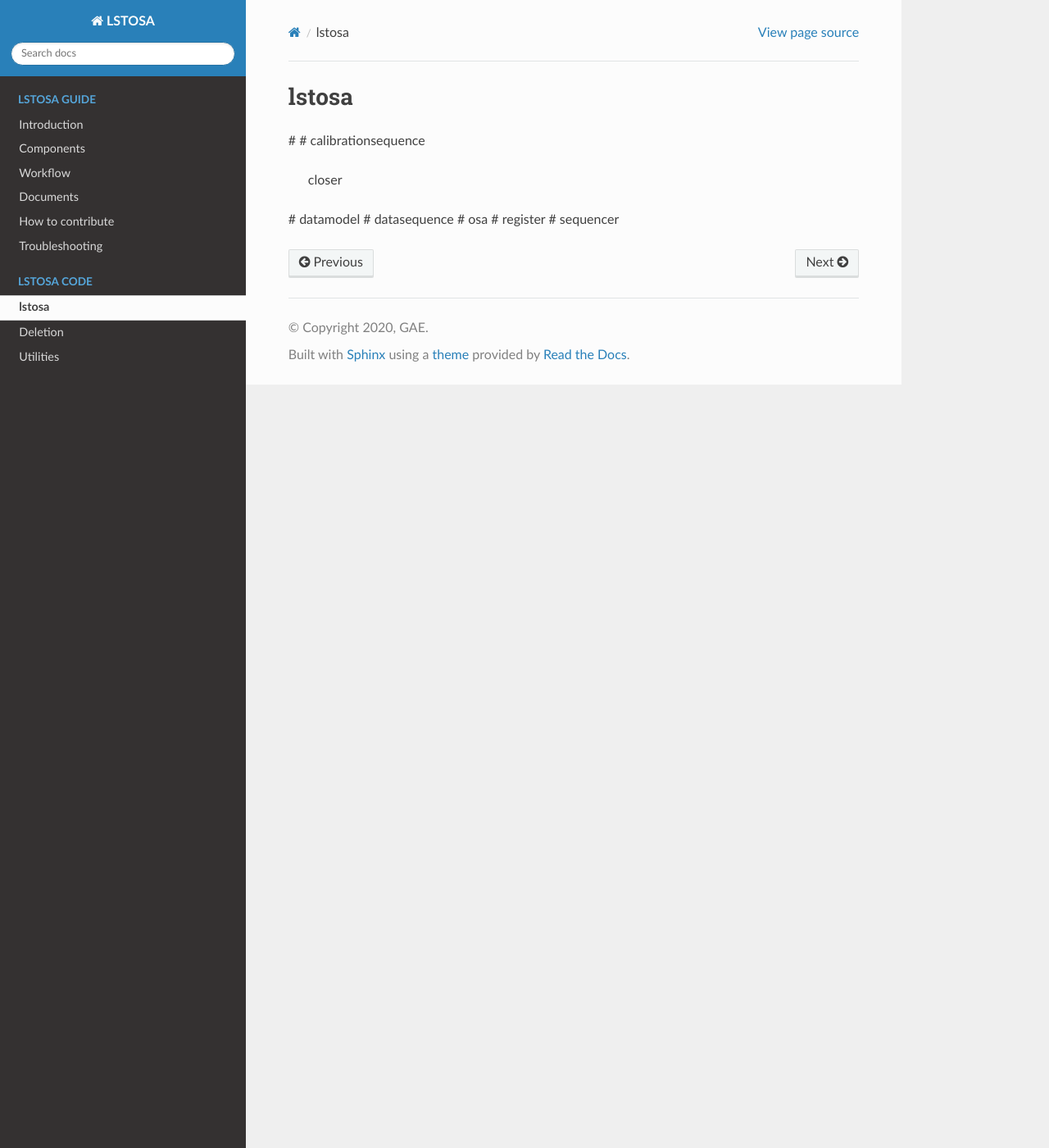
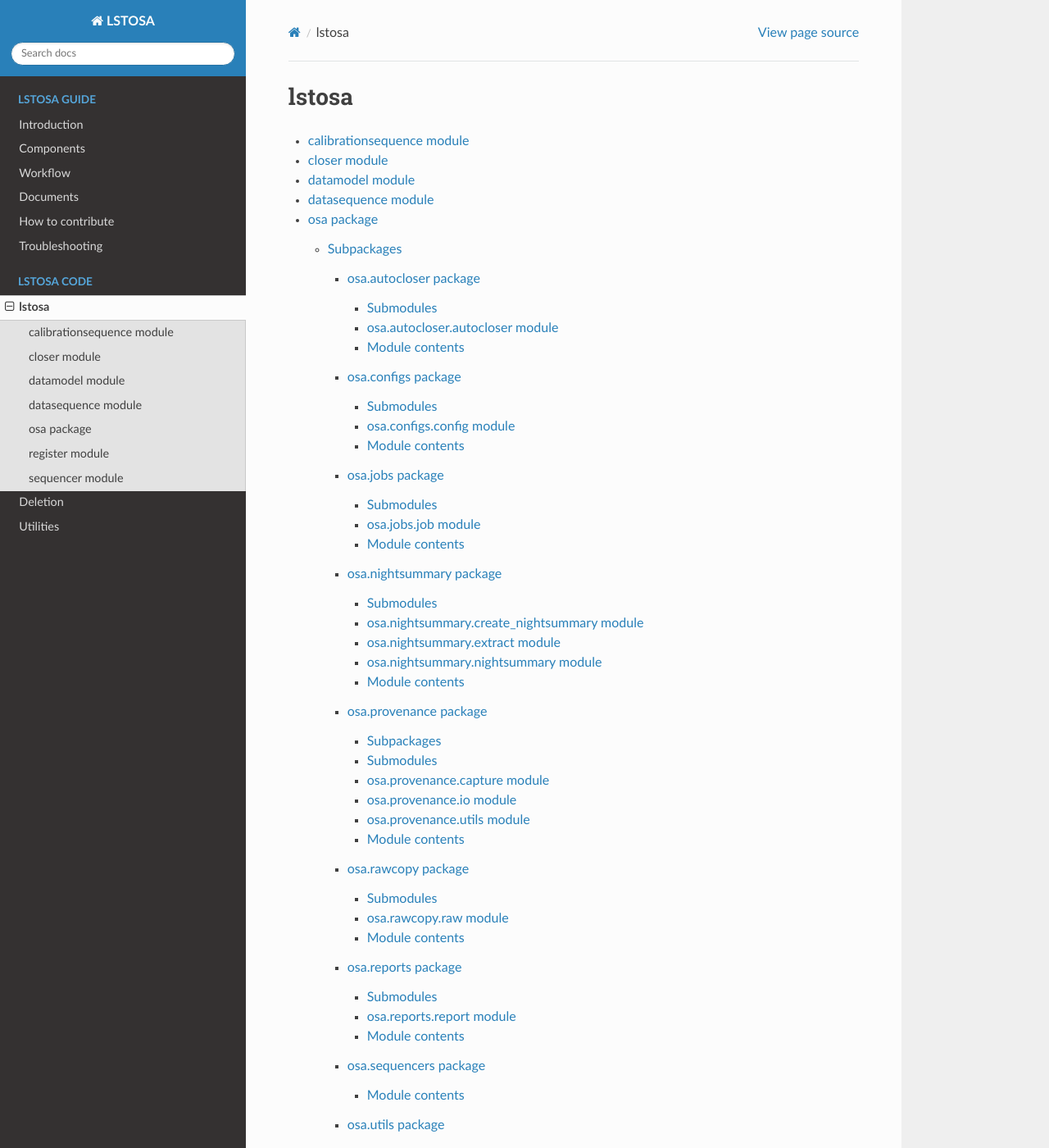
Before and after one commit to cta-observatory/lstosa, a Sphinx documentation site: the page built from docs/modules/modules.rst, in a window 1280 px wide and 1400 px high. Shown: the whole window at 82% size. Built offline with Sphinx 7.4.7 and the Read the Docs theme 2.0.0, drawn with Linux system fonts in a browser that asks for light colours; some of the changed text lies outside the part shown.

Commit message:
Sphinx doc now works, using the suggestion of @Bultako

```diff
--- a/docs/conf.py
+++ b/docs/conf.py
@@ -14,7 +14,7 @@ import os
 import sys
 sys.path.insert(0, os.path.abspath('..'))
 #sys.path.insert(0, os.path.abspath('../osa'))
-
+sys.argv.extend(["-c", "../cfg/sequencer.cfg"])
 # -- Project information -----------------------------------------------------
 
 project = 'LSTOSA'
--- a/docs/modules/modules.rst
+++ b/docs/modules/modules.rst
@@ -3,11 +3,11 @@ lstosa
 
 .. toctree::
    :maxdepth: 4
-#
-#   calibrationsequence
+
+   calibrationsequence
    closer
-#   datamodel
-#   datasequence
-#   osa
-#   register
-#   sequencer
+   datamodel
+   datasequence
+   osa
+   register
+   sequencer
```
